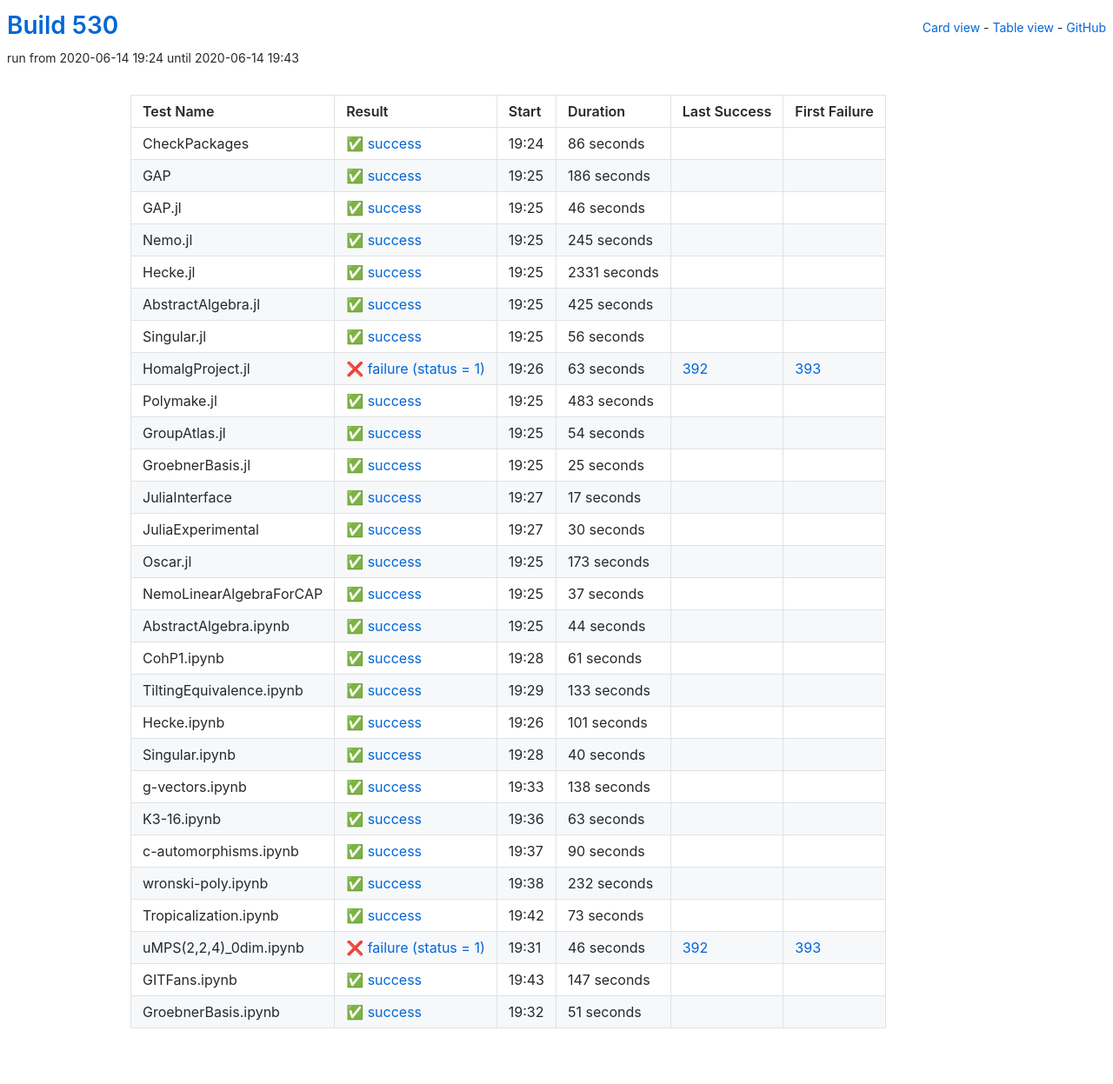
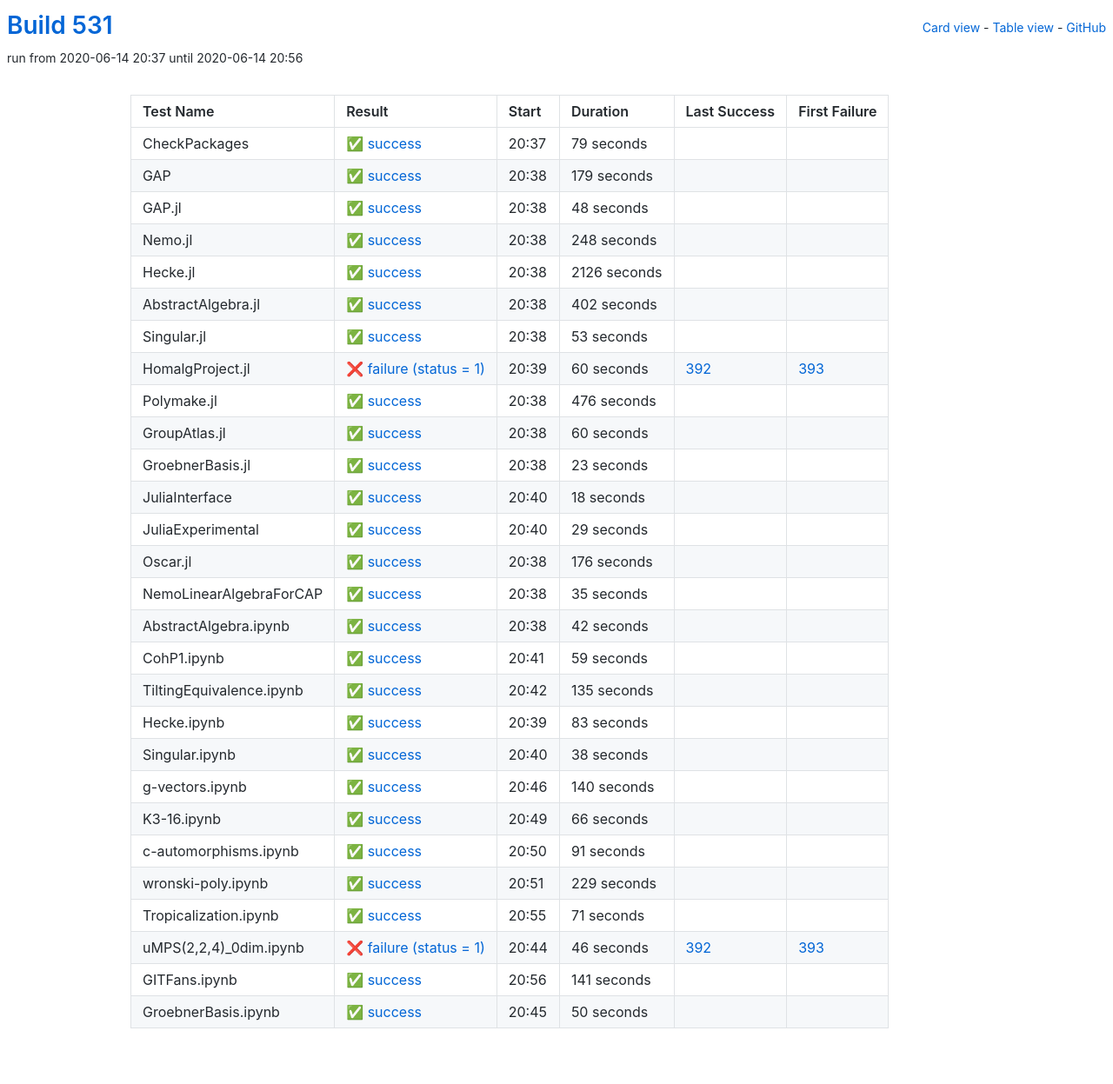
Before and after one commit to oscar-system/oscar-ci-status-1.4, a Jekyll site: the page built from table.html, in a window 1280 px wide. Shown: the whole page at 87% size. Built offline with Jekyll 4.4.1, drawn with Linux system fonts in a browser that asks for light colours.

Commit message:
Build #531

```diff
--- a/_data/ci.yml
+++ b/_data/ci.yml
@@ -1,6 +1,6 @@
 ---
-build: 530
-build_url: https://oscarci.mathematik.uni-kl.de/job/oscar-julia-1.4/530/
+build: 531
+build_url: https://oscarci.mathematik.uni-kl.de/job/oscar-julia-1.4/531/
 job: oscar-julia-1.4
 organization: oscar-system
 repo: oscar-ci-status-1.4
@@ -8,308 +8,308 @@ repourl: https://github.com/oscar-system/oscar-ci-status-1.4
 tests:
 - name: CheckPackages
   id: checkpackages
-  log: https://oscarci.mathematik.uni-kl.de/job/oscar-julia-1.4/530/artifact/logs/build-530/CheckPackages.log
-  start: 2020-06-14 19:24
+  log: https://oscarci.mathematik.uni-kl.de/job/oscar-julia-1.4/531/artifact/logs/build-531/CheckPackages.log
+  start: 2020-06-14 20:37
   success: true
   exitcode: 0
   status: success
-  duration: 86
+  duration: 79
   last_success: false
   last_success_url:
   first_failure: false
   first_failure_url:
 - name: GAP
   id: gap
-  log: https://oscarci.mathematik.uni-kl.de/job/oscar-julia-1.4/530/artifact/logs/build-530/GAP.log
-  start: 2020-06-14 19:25
+  log: https://oscarci.mathematik.uni-kl.de/job/oscar-julia-1.4/531/artifact/logs/build-531/GAP.log
+  start: 2020-06-14 20:38
   success: true
   exitcode: 0
   status: success
-  duration: 186
+  duration: 179
   last_success: false
   last_success_url:
   first_failure: false
   first_failure_url:
 - name: GAP.jl
   id: gap-jl
-  log: https://oscarci.mathematik.uni-kl.de/job/oscar-julia-1.4/530/artifact/logs/build-530/GAP.jl.log
-  start: 2020-06-14 19:25
+  log: https://oscarci.mathematik.uni-kl.de/job/oscar-julia-1.4/531/artifact/logs/build-531/GAP.jl.log
+  start: 2020-06-14 20:38
   success: true
   exitcode: 0
   status: success
-  duration: 46
+  duration: 48
   last_success: false
   last_success_url:
   first_failure: false
   first_failure_url:
 - name: Nemo.jl
   id: nemo-jl
-  log: https://oscarci.mathematik.uni-kl.de/job/oscar-julia-1.4/530/artifact/logs/build-530/Nemo.jl.log
-  start: 2020-06-14 19:25
+  log: https://oscarci.mathematik.uni-kl.de/job/oscar-julia-1.4/531/artifact/logs/build-531/Nemo.jl.log
+  start: 2020-06-14 20:38
   success: true
   exitcode: 0
   status: success
-  duration: 245
+  duration: 248
   last_success: false
   last_success_url:
   first_failure: false
   first_failure_url:
 - name: Hecke.jl
   id: hecke-jl
-  log: https://oscarci.mathematik.uni-kl.de/job/oscar-julia-1.4/530/artifact/logs/build-530/Hecke.jl.log
-  start: 2020-06-14 19:25
+  log: https://oscarci.mathematik.uni-kl.de/job/oscar-julia-1.4/531/artifact/logs/build-531/Hecke.jl.log
+  start: 2020-06-14 20:38
   success: true
   exitcode: 0
   status: success
-  duration: 2331
+  duration: 2126
   last_success: false
   last_success_url:
   first_failure: false
   first_failure_url:
 - name: AbstractAlgebra.jl
   id: abstractalgebra-jl
-  log: https://oscarci.mathematik.uni-kl.de/job/oscar-julia-1.4/530/artifact/logs/build-530/AbstractAlgebra.jl.log
-  start: 2020-06-14 19:25
+  log: https://oscarci.mathematik.uni-kl.de/job/oscar-julia-1.4/531/artifact/logs/build-531/AbstractAlgebra.jl.log
+  start: 2020-06-14 20:38
   success: true
   exitcode: 0
   status: success
-  duration: 425
+  duration: 402
   last_success: false
   last_success_url:
   first_failure: false
   first_failure_url:
 - name: Singular.jl
   id: singular-jl
-  log: https://oscarci.mathematik.uni-kl.de/job/oscar-julia-1.4/530/artifact/logs/build-530/Singular.jl.log
-  start: 2020-06-14 19:25
+  log: https://oscarci.mathematik.uni-kl.de/job/oscar-julia-1.4/531/artifact/logs/build-531/Singular.jl.log
+  start: 2020-06-14 20:38
   success: true
   exitcode: 0
   status: success
-  duration: 56
+  duration: 53
   last_success: false
   last_success_url:
   first_failure: false
   first_failure_url:
 - name: HomalgProject.jl
   id: homalgproject-jl
-  log: https://oscarci.mathematik.uni-kl.de/job/oscar-julia-1.4/530/artifact/logs/build-530/HomalgProject.jl.log
-  start: 2020-06-14 19:26
+  log: https://oscarci.mathematik.uni-kl.de/job/oscar-julia-1.4/531/artifact/logs/build-531/HomalgProject.jl.log
+  start: 2020-06-14 20:39
   success: false
   exitcode: 1
   status: failure
-  duration: 63
+  duration: 60
   last_success: 392
   last_success_url: https://oscarci.mathematik.uni-kl.de/job/oscar-julia-1.4/392/
   first_failure: 393
   first_failure_url: https://oscarci.mathematik.uni-kl.de/job/oscar-julia-1.4/393/
 - name: Polymake.jl
   id: polymake-jl
-  log: https://oscarci.mathematik.uni-kl.de/job/oscar-julia-1.4/530/artifact/logs/build-530/Polymake.jl.log
-  start: 2020-06-14 19:25
+  log: https://oscarci.mathematik.uni-kl.de/job/oscar-julia-1.4/531/artifact/logs/build-531/Polymake.jl.log
+  start: 2020-06-14 20:38
   success: true
   exitcode: 0
   status: success
-  duration: 483
+  duration: 476
   last_success: false
   last_success_url:
   first_failure: false
   first_failure_url:
 - name: GroupAtlas.jl
   id: groupatlas-jl
-  log: https://oscarci.mathematik.uni-kl.de/job/oscar-julia-1.4/530/artifact/logs/build-530/GroupAtlas.jl.log
-  start: 2020-06-14 19:25
+  log: https://oscarci.mathematik.uni-kl.de/job/oscar-julia-1.4/531/artifact/logs/build-531/GroupAtlas.jl.log
+  start: 2020-06-14 20:38
   success: true
   exitcode: 0
   status: success
-  duration: 54
+  duration: 60
   last_success: false
   last_success_url:
   first_failure: false
   first_failure_url:
 - name: GroebnerBasis.jl
   id: groebnerbasis-jl
-  log: https://oscarci.mathematik.uni-kl.de/job/oscar-julia-1.4/530/artifact/logs/build-530/GroebnerBasis.jl.log
-  start: 2020-06-14 19:25
+  log: https://oscarci.mathematik.uni-kl.de/job/oscar-julia-1.4/531/artifact/logs/build-531/GroebnerBasis.jl.log
+  start: 2020-06-14 20:38
   success: true
   exitcode: 0
   status: success
-  duration: 25
+  duration: 23
   last_success: false
   last_success_url:
   first_failure: false
   first_failure_url:
 - name: JuliaInterface
   id: juliainterface
-  log: https://oscarci.mathematik.uni-kl.de/job/oscar-julia-1.4/530/artifact/logs/build-530/JuliaInterface.log
-  start: 2020-06-14 19:27
+  log: https://oscarci.mathematik.uni-kl.de/job/oscar-julia-1.4/531/artifact/logs/build-531/JuliaInterface.log
+  start: 2020-06-14 20:40
   success: true
   exitcode: 0
   status: success
-  duration: 17
+  duration: 18
   last_success: false
   last_success_url:
   first_failure: false
   first_failure_url:
 - name: JuliaExperimental
   id: juliaexperimental
-  log: https://oscarci.mathematik.uni-kl.de/job/oscar-julia-1.4/530/artifact/logs/build-530/JuliaExperimental.log
-  start: 2020-06-14 19:27
+  log: https://oscarci.mathematik.uni-kl.de/job/oscar-julia-1.4/531/artifact/logs/build-531/JuliaExperimental.log
+  start: 2020-06-14 20:40
   success: true
   exitcode: 0
   status: success
-  duration: 30
+  duration: 29
   last_success: false
   last_success_url:
   first_failure: false
   first_failure_url:
 - name: Oscar.jl
   id: oscar-jl
-  log: https://oscarci.mathematik.uni-kl.de/job/oscar-julia-1.4/530/artifact/logs/build-530/Oscar.jl.log
-  start: 2020-06-14 19:25
+  log: https://oscarci.mathematik.uni-kl.de/job/oscar-julia-1.4/531/artifact/logs/build-531/Oscar.jl.log
+  start: 2020-06-14 20:38
   success: true
   exitcode: 0
   status: success
-  duration: 173
+  duration: 176
   last_success: false
   last_success_url:
   first_failure: false
   first_failure_url:
 - name: NemoLinearAlgebraForCAP
   id: nemolinearalgebraforcap
-  log: https://oscarci.mathematik.uni-kl.de/job/oscar-julia-1.4/530/artifact/logs/build-530/NemoLinearAlgebraForCAP.log
-  start: 2020-06-14 19:25
+  log: https://oscarci.mathematik.uni-kl.de/job/oscar-julia-1.4/531/artifact/logs/build-531/NemoLinearAlgebraForCAP.log
+  start: 2020-06-14 20:38
   success: true
   exitcode: 0
   status: success
-  duration: 37
+  duration: 35
   last_success: false
   last_success_url:
   first_failure: false
   first_failure_url:
 - name: AbstractAlgebra.ipynb
   id: abstractalgebra-ipynb
-  log: https://oscarci.mathematik.uni-kl.de/job/oscar-julia-1.4/530/artifact/logs/build-530/AbstractAlgebra.ipynb.log
-  start: 2020-06-14 19:25
+  log: https://oscarci.mathematik.uni-kl.de/job/oscar-julia-1.4/531/artifact/logs/build-531/AbstractAlgebra.ipynb.log
+  start: 2020-06-14 20:38
   success: true
   exitcode: 0
   status: success
-  duration: 44
+  duration: 42
   last_success: false
   last_success_url:
   first_failure: false
   first_failure_url:
 - name: CohP1.ipynb
   id: cohp1-ipynb
-  log: https://oscarci.mathematik.uni-kl.de/job/oscar-julia-1.4/530/artifact/logs/build-530/CohP1.ipynb.log
-  start: 2020-06-14 19:28
+  log: https://oscarci.mathematik.uni-kl.de/job/oscar-julia-1.4/531/artifact/logs/build-531/CohP1.ipynb.log
+  start: 2020-06-14 20:41
   success: true
   exitcode: 0
   status: success
-  duration: 61
+  duration: 59
   last_success: false
   last_success_url:
   first_failure: false
   first_failure_url:
 - name: TiltingEquivalence.ipynb
   id: tiltingequivalence-ipynb
-  log: https://oscarci.mathematik.uni-kl.de/job/oscar-julia-1.4/530/artifact/logs/build-530/TiltingEquivalence.ipynb.log
-  start: 2020-06-14 19:29
+  log: https://oscarci.mathematik.uni-kl.de/job/oscar-julia-1.4/531/artifact/logs/build-531/TiltingEquivalence.ipynb.log
+  start: 2020-06-14 20:42
   success: true
   exitcode: 0
   status: success
-  duration: 133
+  duration: 135
   last_success: false
   last_success_url:
   first_failure: false
   first_failure_url:
 - name: Hecke.ipynb
   id: hecke-ipynb
-  log: https://oscarci.mathematik.uni-kl.de/job/oscar-julia-1.4/530/artifact/logs/build-530/Hecke.ipynb.log
-  start: 2020-06-14 19:26
+  log: https://oscarci.mathematik.uni-kl.de/job/oscar-julia-1.4/531/artifact/logs/build-531/Hecke.ipynb.log
+  start: 2020-06-14 20:39
   success: true
   exitcode: 0
   status: success
-  duration: 101
+  duration: 83
   last_success: false
   last_success_url:
   first_failure: false
   first_failure_url:
 - name: Singular.ipynb
   id: singular-ipynb
-  log: https://oscarci.mathematik.uni-kl.de/job/oscar-julia-1.4/530/artifact/logs/build-530/Singular.ipynb.log
-  start: 2020-06-14 19:28
+  log: https://oscarci.mathematik.uni-kl.de/job/oscar-julia-1.4/531/artifact/logs/build-531/Singular.ipynb.log
+  start: 2020-06-14 20:40
   success: true
   exitcode: 0
   status: success
-  duration: 40
+  duration: 38
   last_success: false
   last_success_url:
   first_failure: false
   first_failure_url:
 - name: g-vectors.ipynb
   id: g-vectors-ipynb
-  log: https://oscarci.mathematik.uni-kl.de/job/oscar-julia-1.4/530/artifact/logs/build-530/g-vectors.ipynb.log
-  start: 2020-06-14 19:33
+  log: https://oscarci.mathematik.uni-kl.de/job/oscar-julia-1.4/531/artifact/logs/build-531/g-vectors.ipynb.log
+  start: 2020-06-14 20:46
   success: true
   exitcode: 0
   status: success
-  duration: 138
+  duration: 140
   last_success: false
   last_success_url:
   first_failure: false
   first_failure_url:
 - name: K3-16.ipynb
   id: k3-16-ipynb
-  log: https://oscarci.mathematik.uni-kl.de/job/oscar-julia-1.4/530/artifact/logs/build-530/K3-16.ipynb.log
-  start: 2020-06-14 19:36
+  log: https://oscarci.mathematik.uni-kl.de/job/oscar-julia-1.4/531/artifact/logs/build-531/K3-16.ipynb.log
+  start: 2020-06-14 20:49
   success: true
   exitcode: 0
   status: success
-  duration: 63
+  duration: 66
   last_success: false
   last_success_url:
   first_failure: false
   first_failure_url:
 - name: c-automorphisms.ipynb
   id: c-automorphisms-ipynb
-  log: https://oscarci.mathematik.uni-kl.de/job/oscar-julia-1.4/530/artifact/logs/build-530/c-automorphisms.ipynb.log
-  start: 2020-06-14 19:37
+  log: https://oscarci.mathematik.uni-kl.de/job/oscar-julia-1.4/531/artifact/logs/build-531/c-automorphisms.ipynb.log
+  start: 2020-06-14 20:50
   success: true
   exitcode: 0
   status: success
-  duration: 90
+  duration: 91
   last_success: false
   last_success_url:
   first_failure: false
   first_failure_url:
 - name: wronski-poly.ipynb
   id: wronski-poly-ipynb
-  log: https://oscarci.mathematik.uni-kl.de/job/oscar-julia-1.4/530/artifact/logs/build-530/wronski-poly.ipynb.log
-  start: 2020-06-14 19:38
+  log: https://oscarci.mathematik.uni-kl.de/job/oscar-julia-1.4/531/artifact/logs/build-531/wronski-poly.ipynb.log
+  start: 2020-06-14 20:51
   success: true
   exitcode: 0
   status: success
-  duration: 232
+  duration: 229
   last_success: false
   last_success_url:
   first_failure: false
   first_failure_url:
 - name: Tropicalization.ipynb
   id: tropicalization-ipynb
-  log: https://oscarci.mathematik.uni-kl.de/job/oscar-julia-1.4/530/artifact/logs/build-530/Tropicalization.ipynb.log
-  start: 2020-06-14 19:42
+  log: https://oscarci.mathematik.uni-kl.de/job/oscar-julia-1.4/531/artifact/logs/build-531/Tropicalization.ipynb.log
+  start: 2020-06-14 20:55
   success: true
   exitcode: 0
   status: success
-  duration: 73
+  duration: 71
   last_success: false
   last_success_url:
   first_failure: false
   first_failure_url:
 - name: uMPS(2,2,4)_0dim.ipynb
   id: umps-2-2-4-0dim-ipynb
-  log: https://oscarci.mathematik.uni-kl.de/job/oscar-julia-1.4/530/artifact/logs/build-530/uMPS-2-2-4-_0dim.ipynb.log
-  start: 2020-06-14 19:31
+  log: https://oscarci.mathematik.uni-kl.de/job/oscar-julia-1.4/531/artifact/logs/build-531/uMPS-2-2-4-_0dim.ipynb.log
+  start: 2020-06-14 20:44
   success: false
   exitcode: 1
   status: failure
@@ -320,24 +320,24 @@ tests:
   first_failure_url: https://oscarci.mathematik.uni-kl.de/job/oscar-julia-1.4/393/
 - name: GITFans.ipynb
   id: gitfans-ipynb
-  log: https://oscarci.mathematik.uni-kl.de/job/oscar-julia-1.4/530/artifact/logs/build-530/GITFans.ipynb.log
-  start: 2020-06-14 19:43
+  log: https://oscarci.mathematik.uni-kl.de/job/oscar-julia-1.4/531/artifact/logs/build-531/GITFans.ipynb.log
+  start: 2020-06-14 20:56
   success: true
   exitcode: 0
   status: success
-  duration: 147
+  duration: 141
   last_success: false
   last_success_url:
   first_failure: false
   first_failure_url:
 - name: GroebnerBasis.ipynb
   id: groebnerbasis-ipynb
-  log: https://oscarci.mathematik.uni-kl.de/job/oscar-julia-1.4/530/artifact/logs/build-530/GroebnerBasis.ipynb.log
-  start: 2020-06-14 19:32
+  log: https://oscarci.mathematik.uni-kl.de/job/oscar-julia-1.4/531/artifact/logs/build-531/GroebnerBasis.ipynb.log
+  start: 2020-06-14 20:45
   success: true
   exitcode: 0
   status: success
-  duration: 51
+  duration: 50
   last_success: false
   last_success_url:
   first_failure: false
```
Also changed, not shown: README.md.
